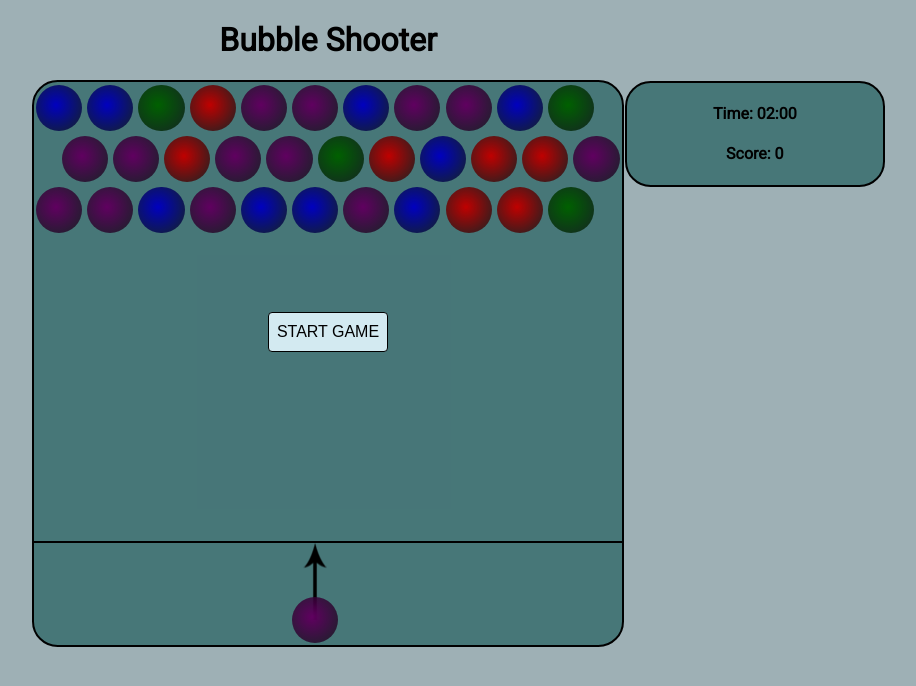
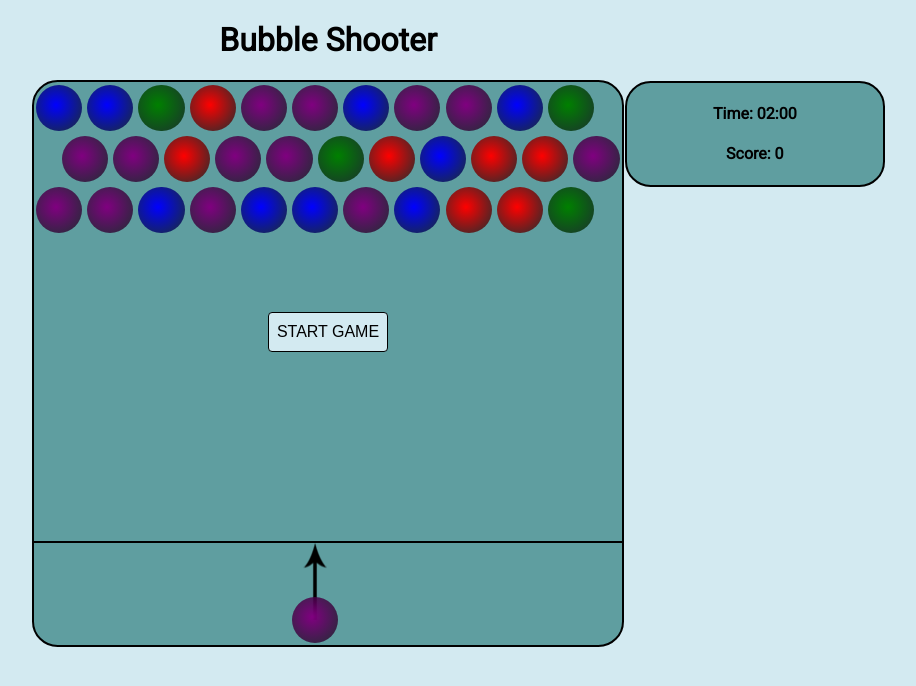
Before and after one commit to davemollen/bubble-shooter-game, a React (Create React App) app: page / in a window 1280 px wide. Shown: the top 686 px of the page, without its empty margins (312-1228 px from the left). Built offline with nearby package versions, Linux system fonts and the light colour scheme.

Commit message:
took out overlay

```diff
--- a/src/App.css
+++ b/src/App.css
@@ -67,7 +67,7 @@
   border-radius: 2vw;
 }
 
-.overlay {
+/* .overlay {
   position: fixed;
   top: 0;
   left: 0;
@@ -81,7 +81,19 @@
   margin: 22vw auto 0 auto;
   padding: 30px 0;
   z-index: 10;
+} */
+
+.gamestatus {
+  position: absolute;
+  top: 0;
+  left: 0;
+  bottom: 0;
+  right: 0;
+  margin: 22vw auto 0 auto;
+  padding: 30px 0;
+  z-index: 10;
 }
+
 
 form {
   width: 200px;
--- a/src/components/GameStatus.tsx
+++ b/src/components/GameStatus.tsx
@@ -18,20 +18,16 @@ const StartGame: React.FC = () => {
 
   if(gameStatus === 'inactive'){
     return (
-      <div className='overlay'>
-        <div className='gamestatus'>
-          <button onClick={handleClick}>START GAME</button>
-        </div>
+      <div className='gamestatus'>
+        <button onClick={handleClick}>START GAME</button>
       </div>
     )
   }
 
   if(gameStatus === 'finished'){
     return (
-      <div className='overlay'>
-        <div className='gamestatus'>
-          <ScoreForm />
-        </div>
+      <div className='gamestatus'>
+        <ScoreForm />
       </div>
     )
   }
```
